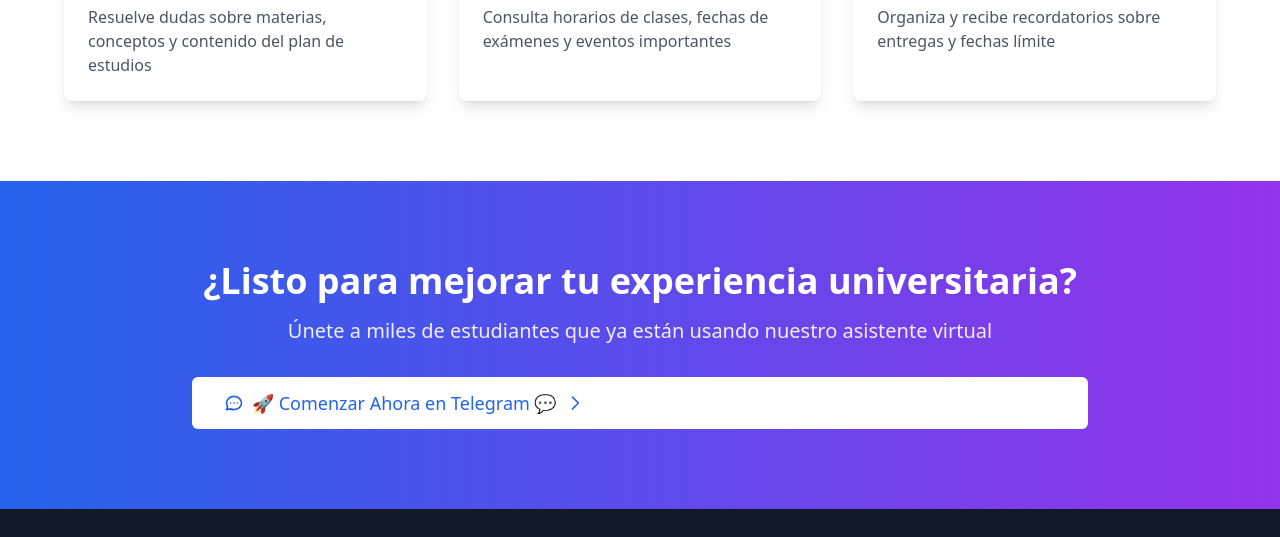
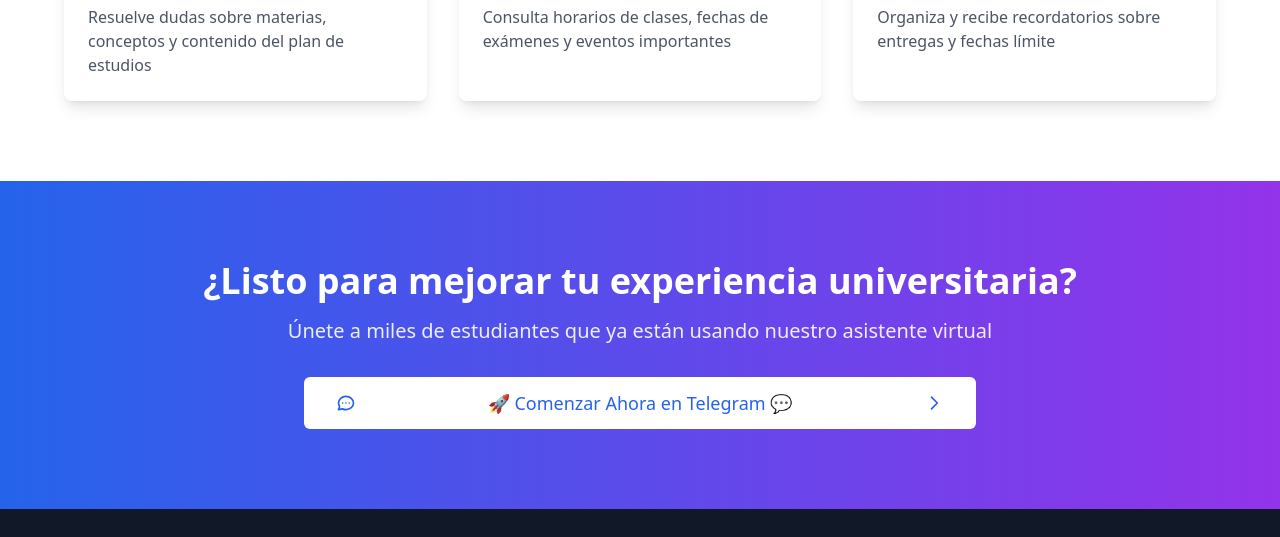
Before and after one commit to secretariaagenteti/telegram-bot-site, an Astro site: page / in a window 1280 px wide. Shown: the part 995-1532 px from the top of the page. Built offline with nearby package versions, Linux system fonts and the light colour scheme; Astro itself is replaced by a stand-in of ours.

Commit message:
⚡️ Center text

```diff
--- a/src/pages/index.astro
+++ b/src/pages/index.astro
@@ -56,15 +56,17 @@ import FeaturesGrid from '../components/FeaturesGrid.astro';
       <p class="text-xl opacity-90 mb-8">
         Únete a miles de estudiantes que ya están usando nuestro asistente virtual
       </p>
-      <a href="https://t.me/SchSecretaryBot" target="_blank" rel="noopener" class="bg-white text-blue-600 hover:bg-gray-100 text-lg px-8 py-3 rounded-md transition-colors flex items-center mx-auto">
+      <div class="flex justify-center">
+        <a href="https://t.me/SchSecretaryBot" target="_blank" rel="noopener" class="bg-white text-blue-600 hover:bg-gray-100 text-lg px-8 py-3 rounded-md transition-colors flex items-center w-full max-w-xs sm:max-w-md md:max-w-lg lg:max-w-xl xl:max-w-2xl">
         <svg class="mr-2 h-5 w-5" fill="none" stroke="currentColor" viewBox="0 0 24 24">
           <path stroke-linecap="round" stroke-linejoin="round" stroke-width="2" d="M8 12h.01M12 12h.01M16 12h.01M21 12c0 4.418-4.03 8-9 8a9.863 9.863 0 01-4.255-.949L3 20l1.395-3.72C3.512 15.042 3 13.574 3 12c0-4.418 4.03-8 9-8s9 3.582 9 8z"></path>
         </svg>
-        🚀 Comenzar Ahora en Telegram 💬
+        <span class="flex-1 text-center">🚀 Comenzar Ahora en Telegram 💬</span>
         <svg class="ml-2 h-5 w-5" fill="none" stroke="currentColor" viewBox="0 0 24 24">
           <path stroke-linecap="round" stroke-linejoin="round" stroke-width="2" d="M9 5l7 7-7 7"></path>
         </svg>
-      </a>
+        </a>
+      </div>
     </div>
   </section>
 
```
